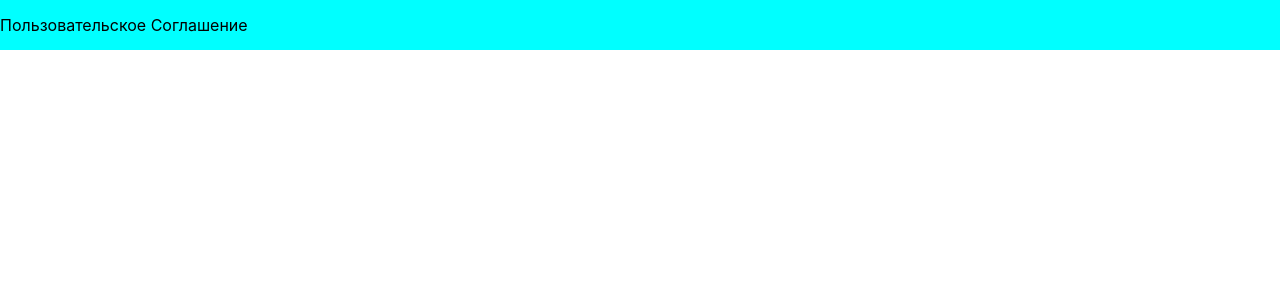
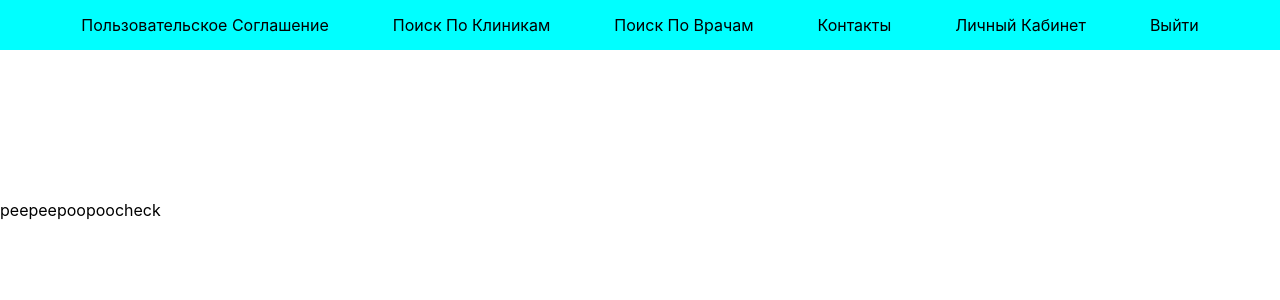
Before and after one commit to DocInfoAM/frontend, a React (Create React App) app in the folder patients-app/: page /terms in a window 1280 px wide. Shown: the top 300 px of the page. Built offline with nearby package versions, Linux system fonts and the light colour scheme.

Commit message:
add many pages

```diff
--- a/patients-app/src/App.css
+++ b/patients-app/src/App.css
@@ -1,16 +1,12 @@
+.content {
+  margin-top: 200px;
+}
+
+
+
+
 .App {
   text-align: center;
-}
-
-.App-logo {
-  height: 40vmin;
-  pointer-events: none;
-}
-
-@media (prefers-reduced-motion: no-preference) {
-  .App-logo {
-    animation: App-logo-spin infinite 20s linear;
-  }
 }
 
 .App-header {
--- a/patients-app/src/App.js
+++ b/patients-app/src/App.js
@@ -1,17 +1,27 @@
 import Header from "./components/Header/Header"
 import { BrowserRouter, Route, Routes } from "react-router-dom";
 import './App.css';
-import index from "./pages";
+import Index from "./pages";
+import Clinics from "./pages/Clinics/Clinics";
+import Contacts from "./pages/Contacts/Contacts";
+import Dashboard from "./pages/Dashboard/Dashboard";
+import Doctors from "./pages/Doctors/Doctors";
+import LogIn from "./pages/LogIn/LogIn";
 import Terms from "./pages/TermsOfUse/TermsOfUse";
 
 function App() {
   return (
     <BrowserRouter>
     <Header/>
-    <div>
+    <div className="content">
       <Routes>
-        <Route path="/" Component={index} />
-        <Route path="/TermsOfUse" Component={Terms}/>
+        <Route path="/" Component={Index} />
+        <Route path="/clinics" Component={Clinics}/>
+        <Route path="/contacts" Component={Contacts}/>
+        <Route path="/dashboard" Component={Dashboard}/>
+        <Route path="/doctors" Component={Doctors}/>
+        <Route path="/login" Component={LogIn}/>
+        <Route path="/terms" Component={Terms}/>
       </Routes>
     </div>
     </BrowserRouter>
--- a/patients-app/src/components/Header/Header.module.css
+++ b/patients-app/src/components/Header/Header.module.css
@@ -1,4 +1,5 @@
 header {
+    top: 0;
     margin: 0 auto;
     position: fixed;
     width: 100%;
--- a/patients-app/src/components/Header/Navigation/Navigation.jsx
+++ b/patients-app/src/components/Header/Navigation/Navigation.jsx
@@ -7,6 +7,21 @@ const Navigation = () => {
             <Link to="/terms" id="Terms">
                 <div className={classes.item}>Пользовательское Соглашение</div>
             </Link>
+            <Link to="/clinics" id="Clinics">
+                <div className={classes.item}>Поиск По Клиникам</div>
+            </Link>
+            <Link to="/doctors" id="Doctors">
+                <div className={classes.item}>Поиск По Врачам</div>
+            </Link>
+            <Link to="/contacts" id="Contacts">
+                <div className={classes.item}>Контакты</div>
+            </Link>
+            <Link to="/dashboard" id="Dashboard">
+                <div className={classes.item}>Личный Кабинет</div>
+            </Link>
+            <Link to="/login" id="Login">
+                <div className={classes.item}>Выйти</div>
+            </Link>
         </nav>
     )
 }
--- a/patients-app/src/components/Header/Navigation/Navigation.module.css
+++ b/patients-app/src/components/Header/Navigation/Navigation.module.css
@@ -11,3 +11,10 @@ a:visited {
     color: black;
     text-decoration: none;
 }
+
+nav {
+    width: 100%;
+    display:flex;
+    justify-content: center;
+    gap: 5%;
+}
--- /dev/null
+++ b/patients-app/src/pages/Clinics/Clinics.jsx
@@ -0,0 +1,7 @@
+const Clinics = () => {
+    return (
+        <div>клиники</div>
+    )
+}
+
+export default Clinics
--- /dev/null
+++ b/patients-app/src/pages/Contacts/Contacts.jsx
@@ -0,0 +1,9 @@
+const Contacts = () => {
+    return (
+        <div>
+            контакты
+        </div>
+    )
+}
+
+export default Contacts
--- /dev/null
+++ b/patients-app/src/pages/Dashboard/Dashboard.jsx
@@ -0,0 +1,7 @@
+const Dashboard = () => {
+    return (
+        <div>личный кабинет</div>
+    )
+}
+
+export default Dashboard
--- /dev/null
+++ b/patients-app/src/pages/Doctors/Doctors.jsx
@@ -0,0 +1,7 @@
+const Doctors = () => {
+    return (
+        <div>доктора</div>
+    )
+}
+
+export default Doctors
--- /dev/null
+++ b/patients-app/src/pages/LogIn/LogIn.jsx
@@ -0,0 +1,7 @@
+const LogIn = () => {
+    return (
+        <div>Авторизация</div>
+    )
+}
+
+export default LogIn
--- a/patients-app/src/pages/TermsOfUse/TermsOfUse.jsx
+++ b/patients-app/src/pages/TermsOfUse/TermsOfUse.jsx
@@ -1,7 +1,7 @@
 const Terms = () => {
     return (
         <div>
-            Пользовательское Соглашение
+            peepeepoopoocheck
         </div>
     )
 }
--- a/patients-app/src/pages/index.jsx
+++ b/patients-app/src/pages/index.jsx
@@ -1,7 +1,7 @@
-const index = () => {
+const Index = () => {
     <div>
         dada
     </div>
 }
 
-export default index;
+export default Index;
```
